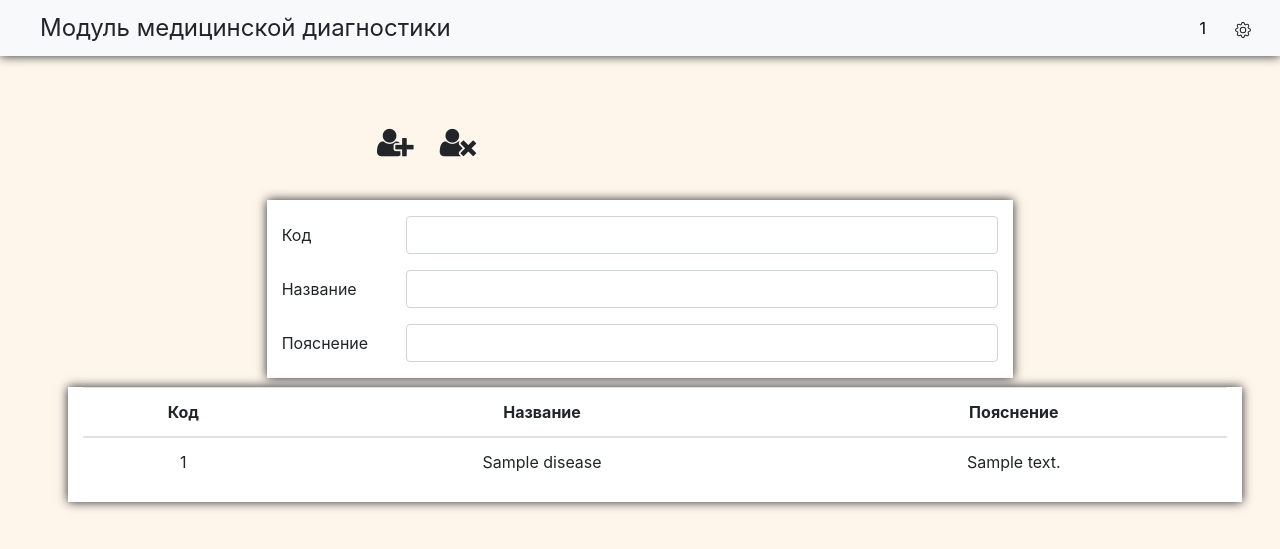
After one commit to romanKonovalov34/medical, a Django app: a page that uses core/templates/core/main.html in a window 1280 px wide. The commit adds this page. Shown: the top 549 px of the page. Run offline with Django 3.2, Linux system fonts and the light colour scheme; tables that the repository leaves empty hold one stand-in row (values such as "Sample post"); some libraries are stand-ins or nearby versions.

Commit message:
Added page Справочник -> "Диагнозы(болезни)"

```diff
--- a/core/forms.py
+++ b/core/forms.py
@@ -74,3 +74,12 @@ class DbQuestionsForm(forms.Form):
 
     question_id.widget.attrs.update({'class': 'form-control'})
     question.widget.attrs.update({'class': 'form-control'})
+
+class DbDiseasesForm(forms.Form):
+    diseases_id = forms.IntegerField(required='', label="Код")
+    name = forms.CharField(required='', max_length=100, label="название")
+    note = forms.CharField(required='', label="Пояснение")
+
+    diseases_id.widget.attrs.update({'class': 'form-control'})
+    name.widget.attrs.update({'class': 'form-control'})
+    note.widget.attrs.update({'class': 'form-control'})
--- a/core/models.py
+++ b/core/models.py
@@ -84,7 +84,7 @@ class Answer(models.Model):
         verbose_name = 'ответ'
         verbose_name_plural='ответы'
 
-# Болезни
+# Болезни(диагнозы)
 class Disease(models.Model):
     name = models.CharField(max_length=100, verbose_name="Название")
     note = models.TextField() #описание
--- /dev/null
+++ b/core/templates/core/db_diseases.html
@@ -0,0 +1,86 @@
+{% extends 'core/main.html' %}
+
+
+{% block title %}Диагнозы (болезни){% endblock %}
+
+
+
+{% block content %}
+
+
+<form action="{% url 'job_with_db_diseases' %}" method="POST">
+
+    {% csrf_token %}
+
+    <div class="col-md-4 offset-md-2" style="position: absolute; top: 15%;">
+        <div class="row justify-content-center">
+            <button type="submit" class="btn fa fa-2x fa-user-plus" name="_add" style="box-shadow: none"></button>
+            <button type="submit" class="btn fa fa-2x fa-user-times" name="_delete" style="box-shadow: none"></button>
+            <!-- <button type="submit" class="btn fa fa-2x fa-save" name="_change" style="box-shadow: none"></button> -->
+        </div>
+    </div>
+
+
+    <div class="col-sm-12" style="position: absolute; top: 25%">
+        <div class="row justify-content-center">
+            <div class="col-7 text-center" style="background-color: white; box-shadow: 0 0 10px;">
+                <div class="mt-3 form-group row">
+                    <label for="" class="col-sm-2 col-form-label" style="text-align: left;">Код</label>
+                    <div class="col-sm-10">
+                        {{ form.diseases_id }}
+                    </div>
+                </div>
+                <div class="form-group row">
+                    <label for="" class="col-sm-2 col-form-label" style="text-align: left;">Название</label>
+                    <div class="col-sm-10">
+                        {{ form.name }}
+                    </div>
+                </div>
+                <div class="form-group row">
+                    <label for="" class="col-sm-2 col-form-label" style="text-align: left;">Пояснение</label>
+                    <div class="col-sm-10">
+                        {{ form.note }}
+                    </div>
+                </div>
+            </div>
+        </div>
+
+        <div class="mb-4 col-sm-12" style="position: absolute; top: 105%">
+            <div class="row justify-content-center">
+                <div class="col-11 text-center" style="background-color: white; box-shadow: 0 0 10px;">
+                    <table class="table table-hover">
+                        <thead>
+                            <tr>
+                                <th scope="col">Код</th>
+                                <th scope="col">Название</th>
+                                <th scope="col">Пояснение</th>
+                            </tr>
+                        </thead>
+
+
+                        <tbody>
+
+                            {% for disease in diseases %}
+
+                            <tr>
+                                <td>{{ disease.id }}</td>
+                                <td>{{ disease.name }}</td>
+                                <td>{{ disease.note }}</td>
+                            </tr>
+
+                            {% endfor %}
+
+                        </tbody>
+
+
+                    </table>
+                </div>
+            </div>
+        </div>
+    </div>
+
+</form>
+
+
+
+    {% endblock %}
--- a/core/templates/core/main.html
+++ b/core/templates/core/main.html
@@ -49,7 +49,7 @@
                 Справочник
             </p>
             <div class="btn-group-vertical">
-                <button type="button" class="mt-1 mb-3 btn btn-danger">Диагнозы</button>
+                <a type="button" class="mb-3 btn btn-danger" href="{% url 'db_diseases' login=login%}">Диагнозы(болезни)</a>
                 <a type="button" class="mb-3 btn btn-danger" href="{% url 'db_questions' login=login%}">Вопросы</a>
             </div>
         </div>
--- a/core/urls.py
+++ b/core/urls.py
@@ -14,5 +14,7 @@ urlpatterns = [
     path('doctor-<login>/postuplenie/add-form', views.add_form, name="add_form"),
     path('doctor-<login>/db-questions/', views.db_questions, name="db_questions"),
     path('job-with-db-questions/', views.job_with_db_questions, name="job_with_db_questions"),
+    path('doctor-<login>/db-diseases/', views.db_diseases, name="db_diseases"),
+    path('job-with-db-diseases/', views.job_with_db_diseases, name="job_with_db_diseases"),
 
 ]
--- a/core/views.py
+++ b/core/views.py
@@ -17,12 +17,14 @@ from .models import User
 from .models import Patient
 from .models import Ancket
 from .models import Question
+from .models import Disease
 
 from .forms import SigninForm
 from .forms import RegisterForm
 from .forms import DbPatientsForm
 from .forms import DBFormsForm
 from .forms import DbQuestionsForm
+from .forms import DbDiseasesForm
 
 # Create your views here.
 
@@ -409,3 +411,60 @@ def job_with_db_questions(request):
 
 
         return redirect('/doctor-' + g_login + '/db-questions/')
+
+def db_diseases(request, login):
+
+    global g_login
+    g_login = login
+
+    db_diseases_form = DbDiseasesForm()
+
+
+    diseases = Disease.objects.all()
+
+    context = {
+        'login': login,
+        'form': db_diseases_form,
+        'diseases': diseases,
+    }
+    template = "core/db_diseases.html"
+    return render(request, template, context)
+
+def job_with_db_diseases(request):
+
+    if request.method == "POST":
+
+        fields = {
+            'diseases_id': request.POST.get("diseases_id"),
+            'name': request.POST.get("name"),
+            'note': request.POST.get("note"),
+
+        }
+
+        if '_add' in request.POST:
+
+            disease = Disease()
+
+            if fields['diseases_id'] !='':
+                disease.id = fields['diseases_id']
+            disease.name = fields['name']
+            disease.note = fields['note']
+
+
+            disease.save()
+
+
+        #pdb.set_trace()
+        if '_delete' in request.POST:
+            if Disease.objects.all().filter(id=fields['diseases_id']):
+                Disease.objects.all().filter(id=fields['diseases_id']).delete()
+        else:
+            return redirect('/doctor-' + g_login + '/db-diseases/')
+
+
+
+
+        #if '_change' in request.POST:
+
+
+        return redirect('/doctor-' + g_login + '/db-diseases/')
```
